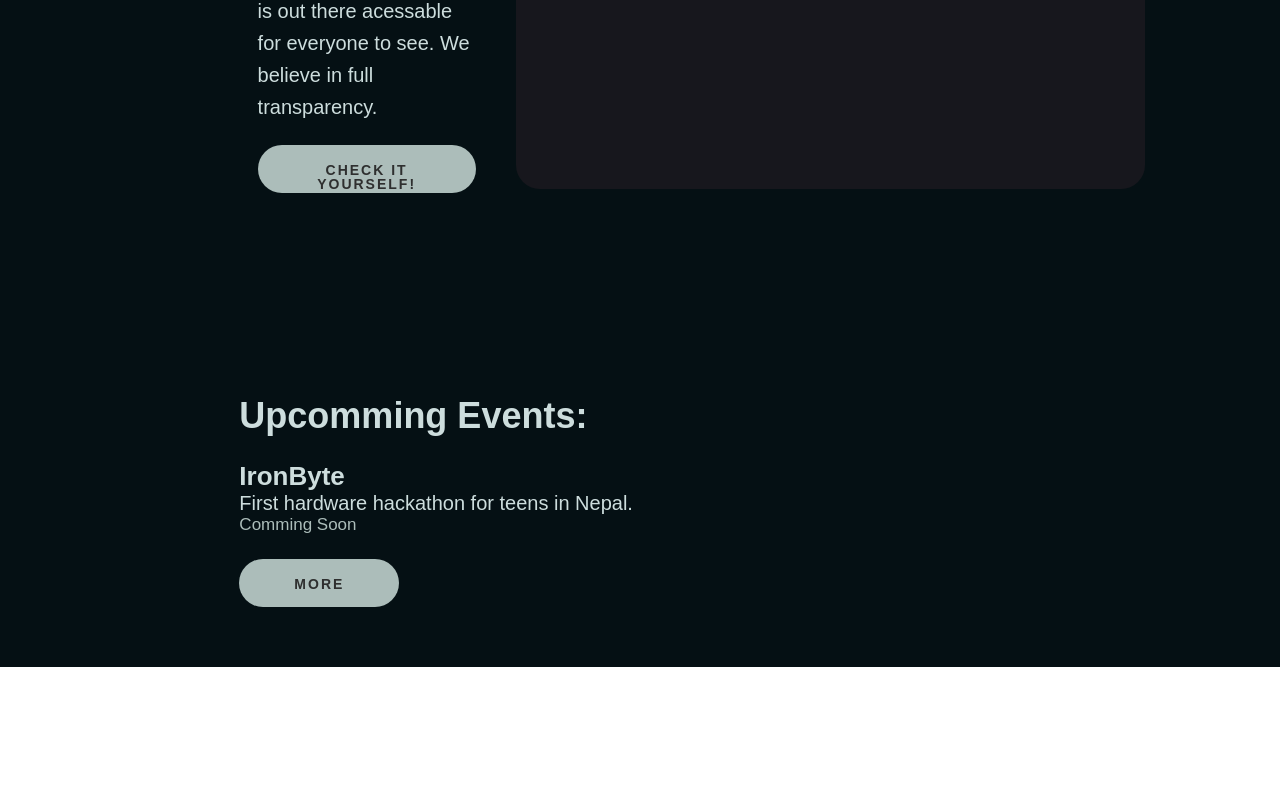
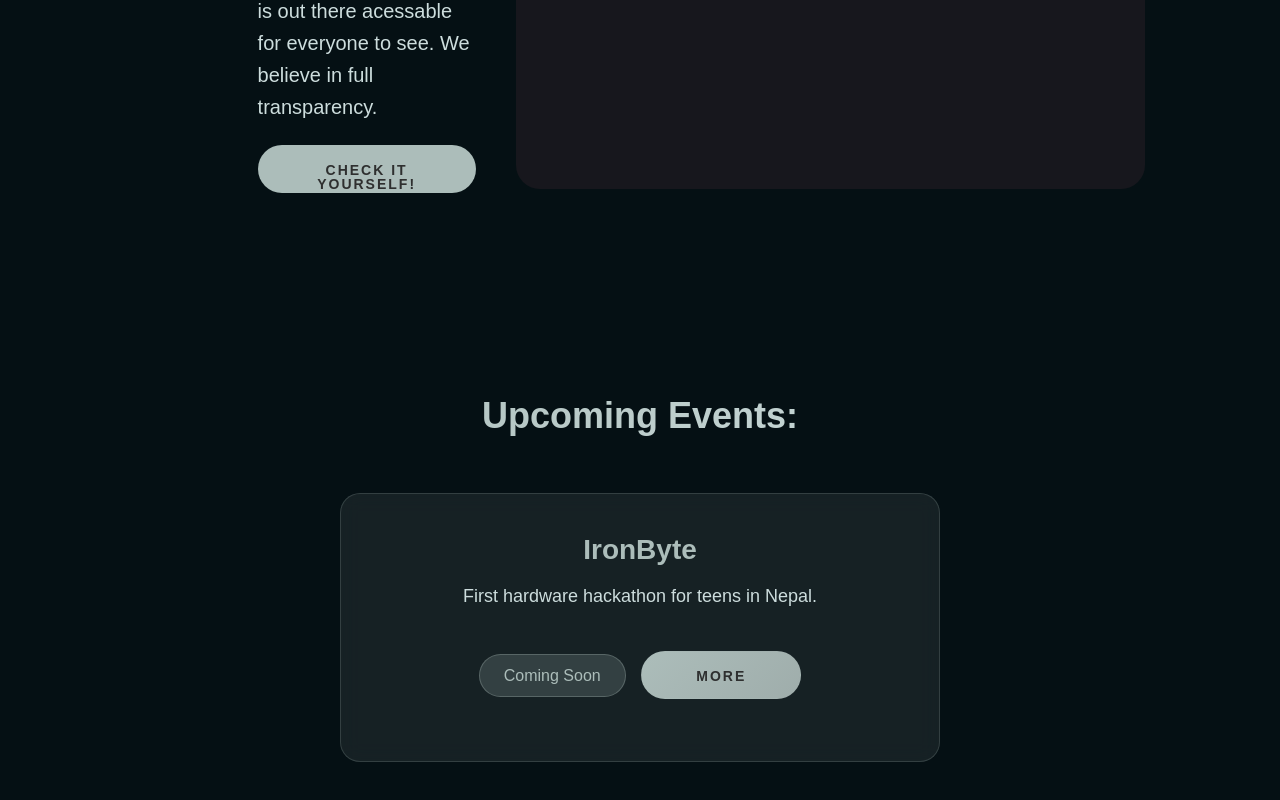
Before and after one commit to Abhinav2065/LaernRobonpWebsite, a React (Vite) app: page / in a window 1280 px wide. Shown: the part 1797-2597 px from the top of the page. Before the commit the page ends 2464 px from the top, so only its background shows below. Built offline with nearby package versions, Linux system fonts and the light colour scheme; the HTML template or start-up script is replaced by a standard one.

Commit message:
Made the Events section better

```diff
--- a/src/components/Events.jsx
+++ b/src/components/Events.jsx
@@ -6,11 +6,11 @@ const Events = () => {
   return (
     <div>
         <div className="events">
-            <h3>Upcomming Events:</h3>
+            <h3>Upcoming Events:</h3>
             <div className="event">
                 <h4>IronByte</h4>
                 <p>First hardware hackathon for teens in Nepal.</p>
-                <div className="date"><p>Comming Soon</p></div>
+                <div className="date"><p>Coming Soon</p></div>
                 <div className="btn">More</div>
             </div>
         </div>
--- a/src/style/Events.css
+++ b/src/style/Events.css
@@ -3,21 +3,66 @@
     color: #CDDDDD;
     padding: 60px 18.7%;
     padding-top: 7rem;
+    text-align: center;
 }
-
 
 .events h3 {
     font-size: 36px;
     padding-bottom: 3%;
+    background: linear-gradient(135deg, #ACBDBA 0%, #CDDDDD 100%);
+    -webkit-background-clip: text;
+    -webkit-text-fill-color: transparent;
+    background-clip: text;
+    margin-bottom: 2rem;
+}
+
+.event {
+    background: rgba(172, 189, 186, 0.1);
+    border-radius: 20px;
+    padding: 2.5rem;
+    margin: 2rem 0;
+    border: 1px solid rgba(172, 189, 186, 0.2);
+    backdrop-filter: blur(10px);
+    transition: all 0.3s ease;
+    max-width: 600px;
+    margin-left: auto;
+    margin-right: auto;
+}
+
+.event:hover {
+    transform: translateY(-5px);
+    box-shadow: 0 10px 30px rgba(0, 0, 0, 0.3);
+    border-color: rgba(172, 189, 186, 0.4);
 }
 
 .events h4 {
-    font-size: 26px;
-    align-items: left;
+    font-size: 28px;
+    margin-bottom: 1rem;
+    color: #ACBDBA;
+    font-weight: 600;
 }
 
 .events p {
-    font-size: 20px;
+    font-size: 18px;
+    line-height: 1.6;
+    margin-bottom: 1.5rem;
+}
+
+.date {
+    display: inline-block;
+    background: rgba(172, 189, 186, 0.2);
+    padding: 0.5rem 1.5rem;
+    border-radius: 50px;
+    margin-bottom: 1.5rem;
+    border: 1px solid rgba(172, 189, 186, 0.3);
+    margin-right: 3%;
+}
+
+.date p {
+    font-size: 16px;
+    color: #ACBDBA;
+    font-weight: 500;
+    margin: 0;
 }
 
 .btn {
@@ -27,8 +72,7 @@
     font-size: 14px;
     line-height: 1;
     border-radius: 500px;
-    transition-property: background-color, border-color, color, box-shadow, filter;
-    transition-duration: 0.3s;
+    transition: all 0.3s ease;
     border: 1px solid transparent;
     letter-spacing: 2px;
     min-width: 160px;
@@ -38,18 +82,14 @@
     text-align: center;
     padding: 17px 48px;
     color: #2E2F2F;
-    background-color: #ACBDBA;
+    background: linear-gradient(135deg, #ACBDBA 0%, #9fadab 100%);
     height: 48px;
-    margin-top: 3%;
+    margin-top: 1rem;
+    text-decoration: none;
 }
 
 .btn:hover {
-    transform: scale(1.04);
-    background-color: #9fadab;
+    transform: translateY(-2px);
+    box-shadow: 0 5px 15px rgba(172, 189, 186, 0.4);
+    background: linear-gradient(135deg, #9fadab 0%, #ACBDBA 100%);
 }
-
-
-.date  p {
-    font-size: 17px;
-    color: #ACBDBA;
-}
```
